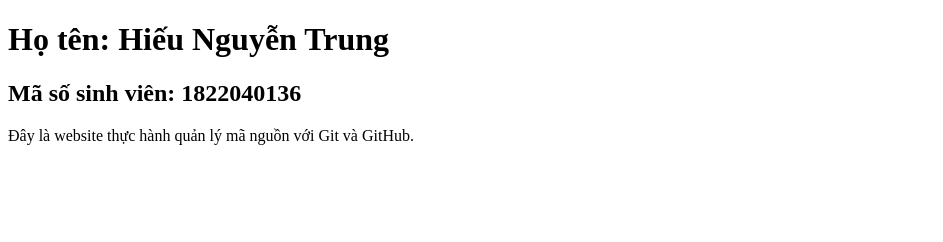
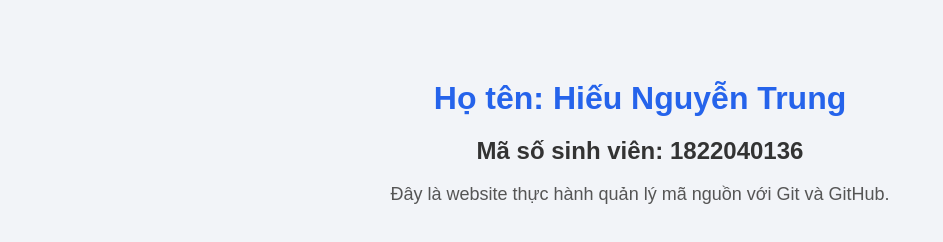
Before and after one commit to Hieuham/ThucHanhGit_1822040136, a plain HTML site: page index.html in a window 1280 px wide. Shown: the whole page, without its empty margins (0-943 px from the left). Drawn offline with Linux system fonts and the light colour scheme.

Commit message:
feat: them giao dien CSS

```diff
--- a/index.html
+++ b/index.html
@@ -4,6 +4,7 @@
     <meta charset="UTF-8">
     <meta name="viewport" content="width=device-width, initial-scale=1.0">
     <title>Thực hành Git và GitHub</title>
+    <link rel="stylesheet" href="style.css">
 </head>
 <body>
     <h1>Họ tên: Hiếu Nguyễn Trung</h1>
--- /dev/null
+++ b/style.css
@@ -0,0 +1,38 @@
+* {
+    margin: 0;
+    padding: 0;
+    box-sizing: border-box;
+}
+
+body {
+    font-family: Arial, sans-serif;
+    background-color: #f2f4f8;
+    text-align: center;
+    padding: 80px 20px;
+}
+
+.container {
+    background-color: white;
+    max-width: 650px;
+    margin: auto;
+    padding: 40px;
+    border-radius: 12px;
+    box-shadow: 0 4px 12px rgba(0, 0, 0, 0.1);
+}
+
+h1 {
+    color: #2563eb;
+    font-size: 32px;
+    margin-bottom: 20px;
+}
+
+h2 {
+    color: #333;
+    margin-bottom: 15px;
+}
+
+p {
+    color: #555;
+    font-size: 18px;
+    line-height: 1.6;
+}
```
